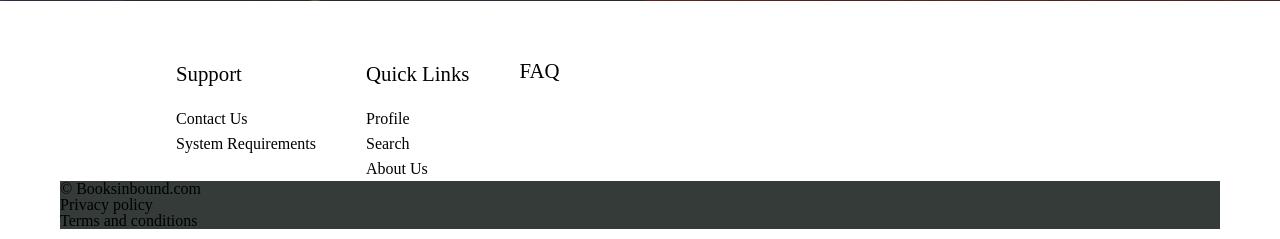
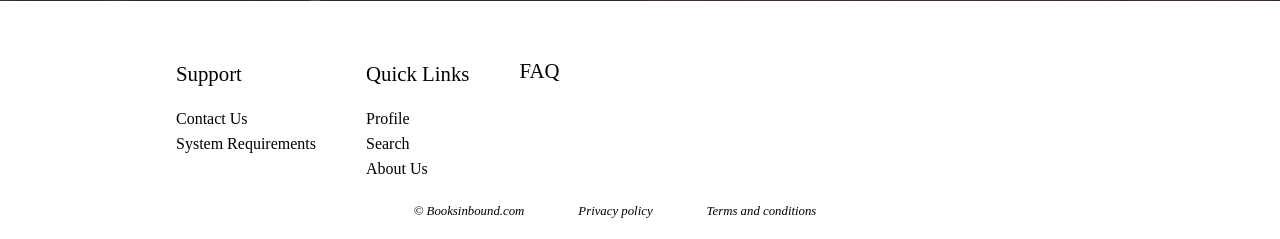
Before and after one commit to frsfdc/Books-in-bound, a PHP site: page / in a window 1280 px wide. Shown: the part 597-836 px from the top of the page. After the commit the page ends 815 px from the top, so only its background shows below. Run offline with PHP 8.4, Linux system fonts and the light colour scheme; some web fonts are replaced.

```diff
--- a/assets/css/main.css
+++ b/assets/css/main.css
@@ -179,13 +179,17 @@ footer {
 
 #footer {
     width: 80%;
-    margin: 0 auto;
+    margin: 0 auto 60px;
 }
 
 #link_footer {
-    background-color: #353B39;
-    width: 100%;
     clear: both;
+    text-align: center;
+    margin-top: 100px;
+}
+
+#link_footer ul li {
+    display: inline;
 }
 
 #support, #quick_links {
@@ -194,6 +198,12 @@ footer {
     line-height: 25px;
 }
 
+#link_footer a {
+    padding-right: 50px;
+    font-size: .8em;
+    font-style: italic;
+}
+
 #footer div ul li:first-of-type, #faq {
     font-size: 1.3em;
     padding-bottom: 20px;
--- a/index.html
+++ b/index.html
@@ -107,9 +107,9 @@
 
             <div id="link_footer">
                 <ul>
-                    <li>&#169; Booksinbound.com</li>
-                    <li>Privacy policy</li>
-                    <li>Terms and conditions</li>
+                    <a><li>&#169; Booksinbound.com</li></a>
+                    <a><li>Privacy policy</li></a>
+                    <a><li>Terms and conditions</li></a>
                 </ul>
             </div>
         </footer>
```
